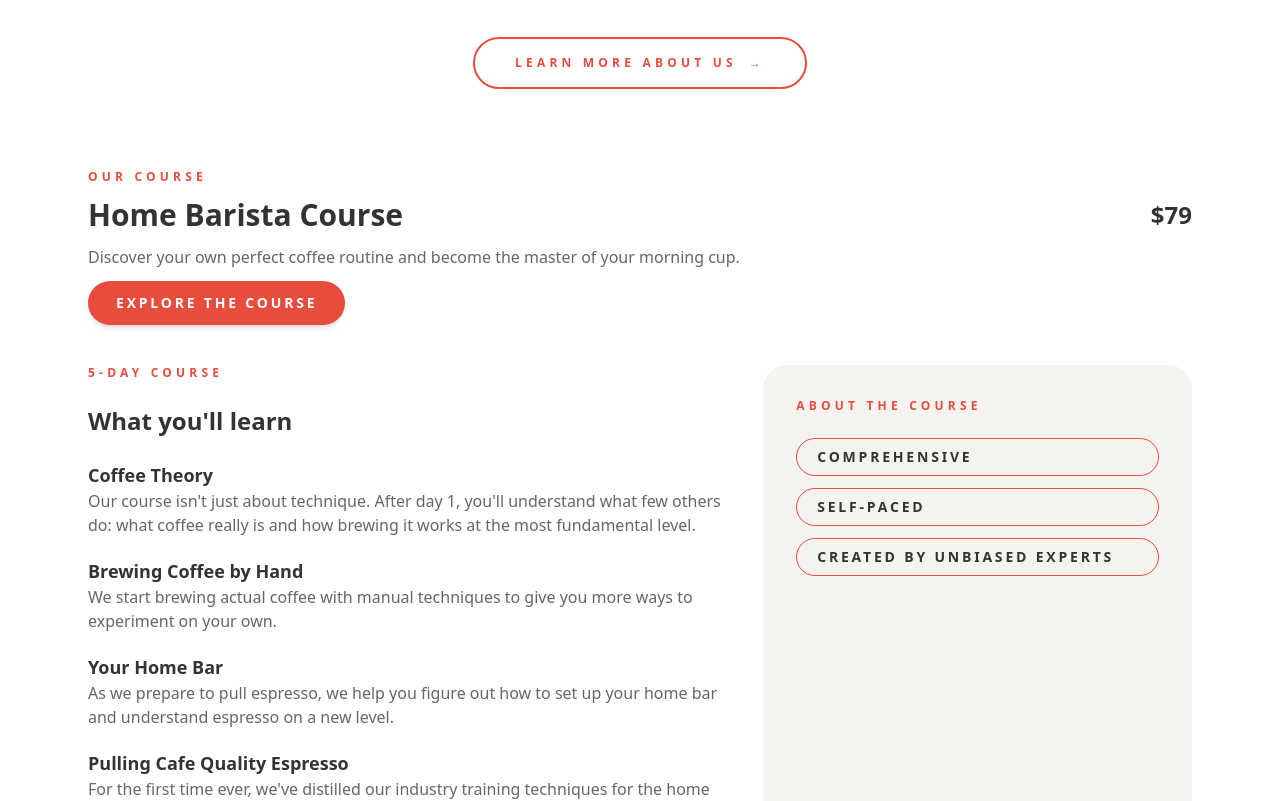
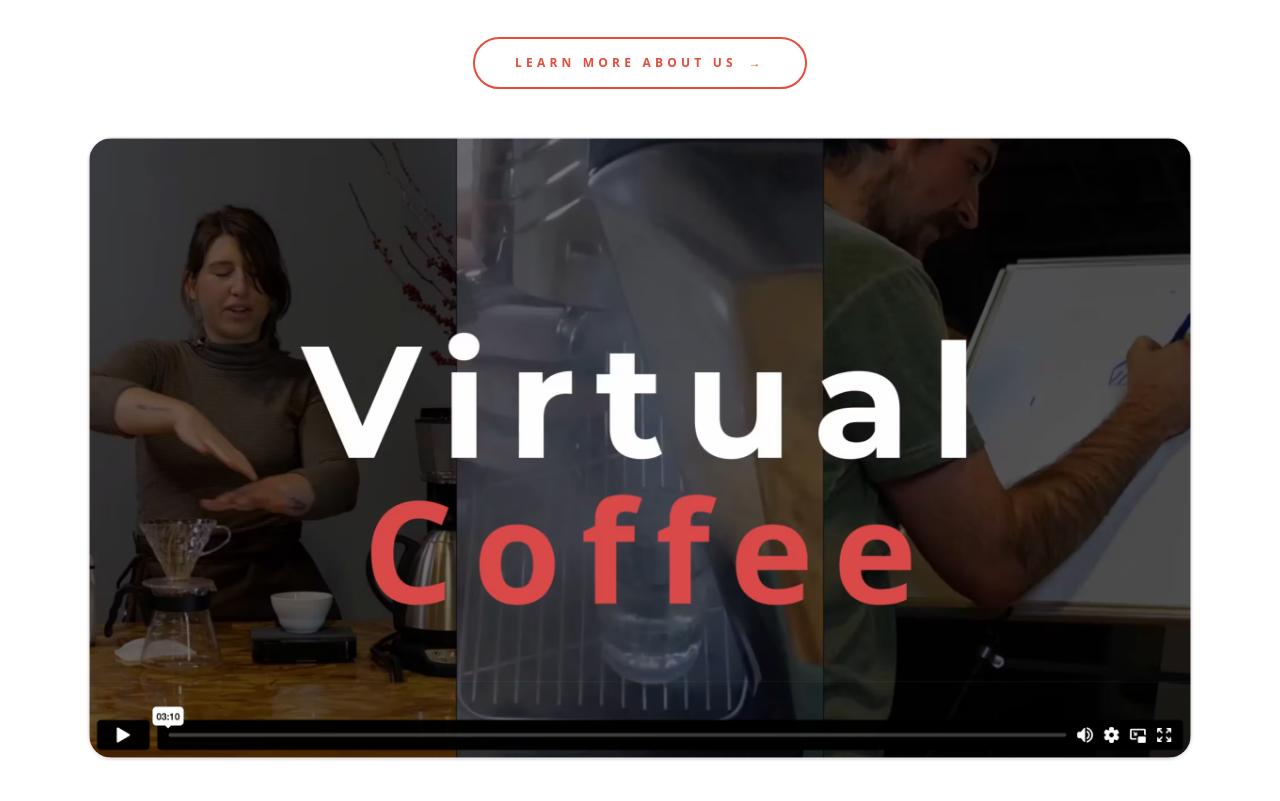
Before and after one commit to innovationwizard/virtualcoffee, a Next.js app: page / in a window 1280 px wide. Shown: the part 960-1761 px from the top of the page. Built offline with nearby package versions, Linux system fonts and the light colour scheme.

Commit message:
Add video placeholder image.

```diff
--- a/app/page.tsx
+++ b/app/page.tsx
@@ -105,6 +105,13 @@ export default function HomePage() {
         >
           Learn more about us <span aria-hidden>→</span>
         </a>
+        <div className="mt-12 w-full overflow-hidden rounded-3xl border border-gray-200 shadow-sm">
+          <img
+            src="/images/video-placeholder.png"
+            alt="Virtual Coffee video preview"
+            className="h-full w-full object-cover"
+          />
+        </div>
       </section>
 
       <section
```
Also changed, not shown: public/images/video-placeholder.png (added).
